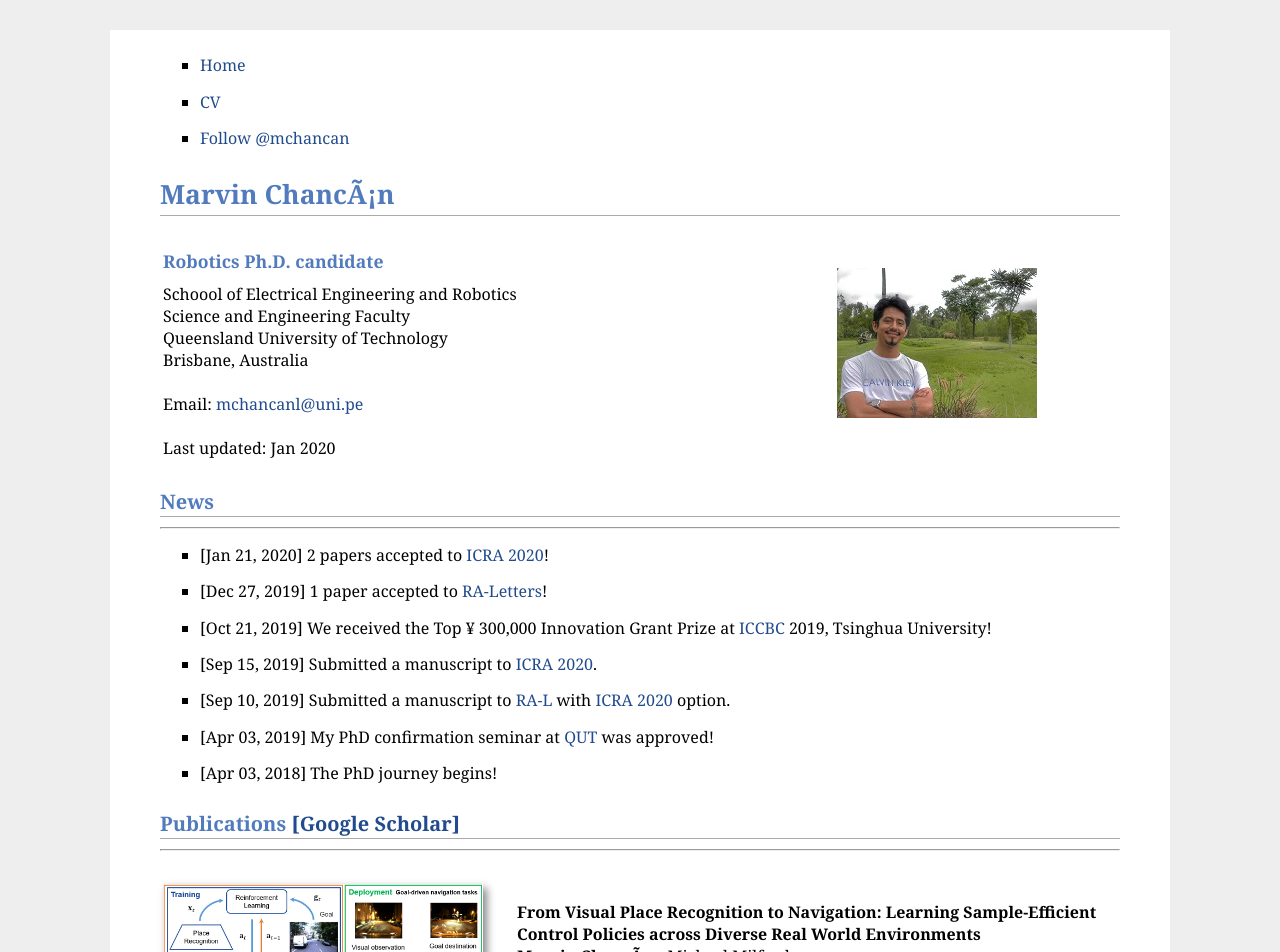
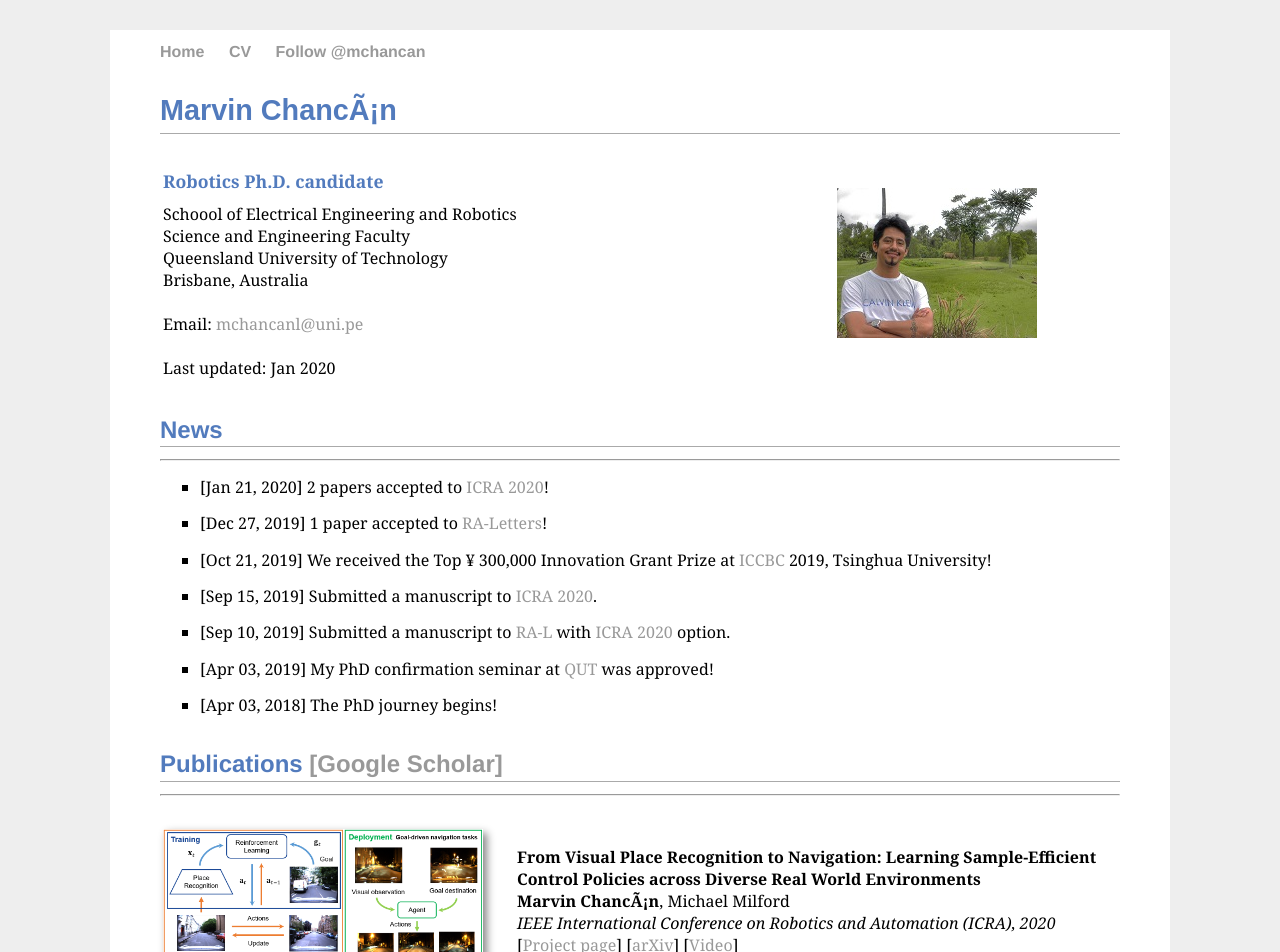
Before and after one commit to mchancan/mchancan.github.io, a Jekyll site: the page built from index.html, in a window 1280 px wide. Shown: the top 952 px of the page. Built offline with Jekyll 4.4.1, drawn with Linux system fonts in a browser that asks for light colours; comment, search, counter and statistics services are not loaded.

Commit message:
Update main.css

```diff
--- a/css/main.css
+++ b/css/main.css
@@ -372,3 +372,91 @@ table.imgtable, table.imgtable td {
     border: none;
     text-align: left;
 }
+
+nav ul, footer ul {
+    font-family:'Helvetica', 'Arial', 'Sans-Serif';
+    padding: 0px;
+    list-style: none;
+    font-weight: bold;
+}
+nav ul li, footer ul li {
+    display: inline;
+    margin-right: 20px;
+}
+a {
+    text-decoration: none;
+    color: #999;
+}
+a:hover {
+    text-decoration: underline;
+}
+h1 {
+    font-size: 1.8em;
+    font-family:'Arial', 'Sans-Serif';
+}
+h2 {
+    font-size: 1.5em;
+    font-family:'Helvetica', 'Arial', 'Sans-Serif';
+}
+p {
+    font-size: 1.2em;
+    line-height: 1.1em;
+    color: #333;
+}
+footer {
+    border-top: 1px solid #d5d5d5;
+    font-size: .8em;
+}
+pre {
+	background-color: #EBECE4;
+	border-radius: 3px;
+	white-space: pre-wrap;
+	border: 1px solid gray;
+}
+
+ul.posts {
+    margin: 20px auto 40px;
+    font-size: 1.5em;
+}
+
+ul.posts li {
+    list-style: none;
+}
+
+ul {
+	list-style-position: outside;
+	list-style-type: square;
+}
+
+li {
+	margin-top:0.9em;
+}
+
+div.art_thumbnail_box {
+	float: left;
+	width: 100px;
+	height: 200px;
+	margin: 10px;
+	border: 1px solid #000000;
+}
+
+div.video-responsive{
+    overflow:hidden;
+    padding-bottom:56.25%;
+    position:relative;
+    height:0;
+    width:100%;
+    height:100%;
+	max-width: 560px;
+	max-height: 315px;
+}
+
+div.video-responsive iframe{
+    left:0;
+    top:0;
+    width:100%;
+    height:100%;
+	max-width: 560px;
+	max-height: 315px;
+    position:absolute;
+}
```
